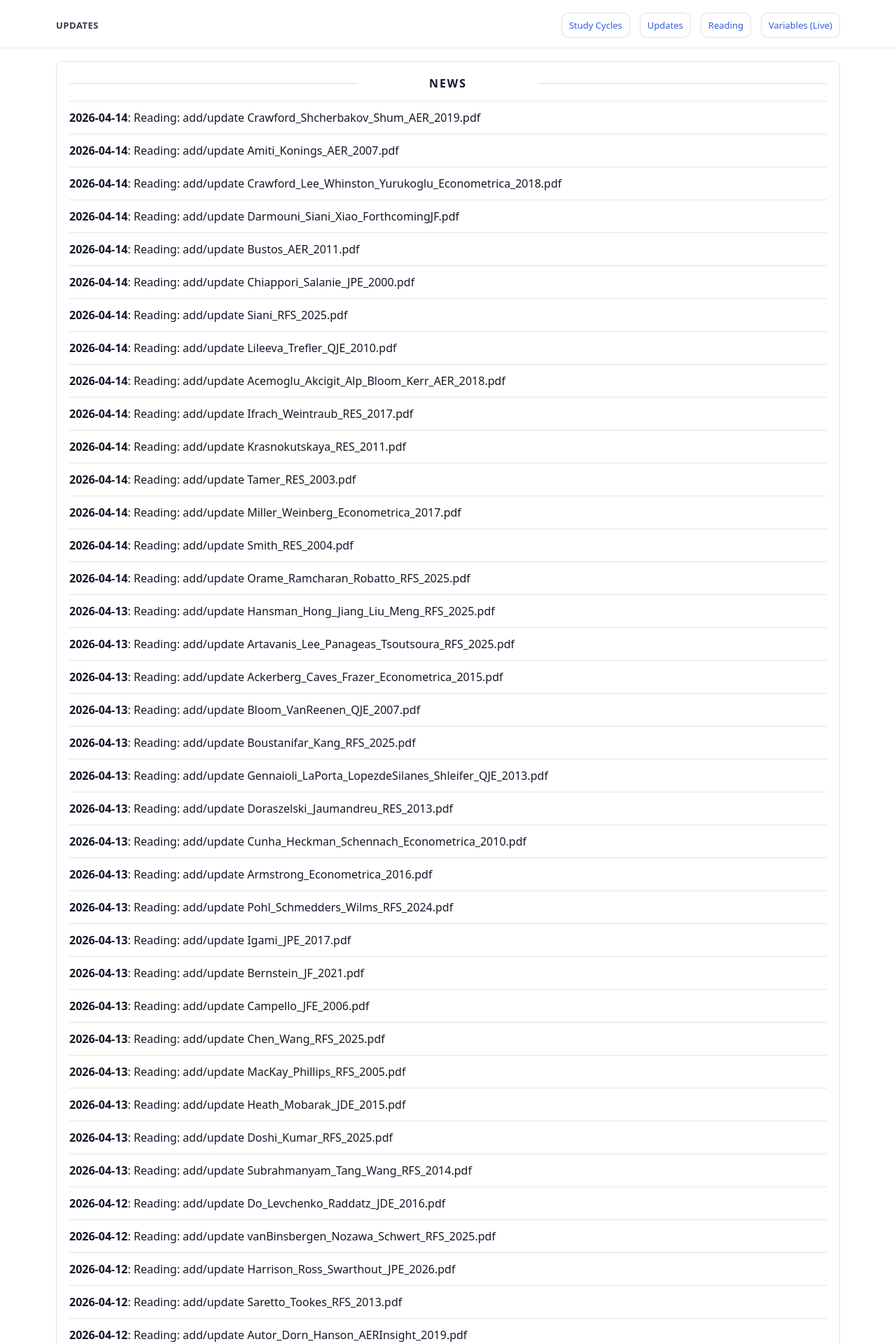
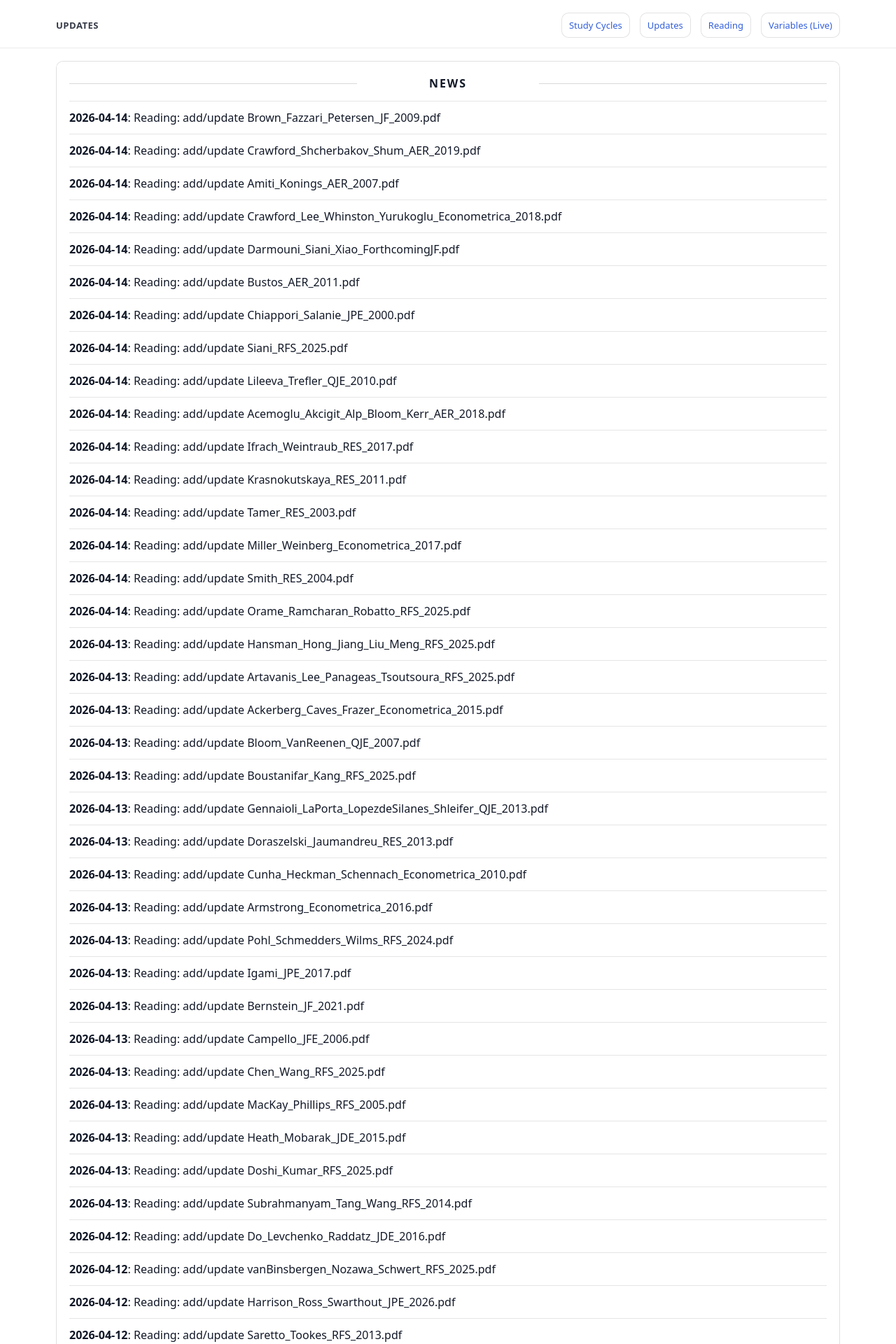
Before and after one commit to yaxinzn/study-archive, a Jekyll site: the page built from updates/index.md, in a window 1280 px wide. Shown: the top 1920 px of the page at 70% size. Built offline with Jekyll 4.4.1, drawn with Linux system fonts in a browser that asks for light colours; some of the changed text lies outside the part shown.

Commit message:
chore: update NEWS feed

```diff
--- a/_data/news.yml
+++ b/_data/news.yml
@@ -1,4 +1,7 @@
 # Auto-generated update history (sorted newest -> oldest). Do not edit manually.
+- ts: "1776166818"
+  date: "2026-04-14"
+  title: "Reading: add/update Brown_Fazzari_Petersen_JF_2009.pdf"
 - ts: "1776165976"
   date: "2026-04-14"
   title: "Reading: add/update Crawford_Shcherbakov_Shum_AER_2019.pdf"
```
